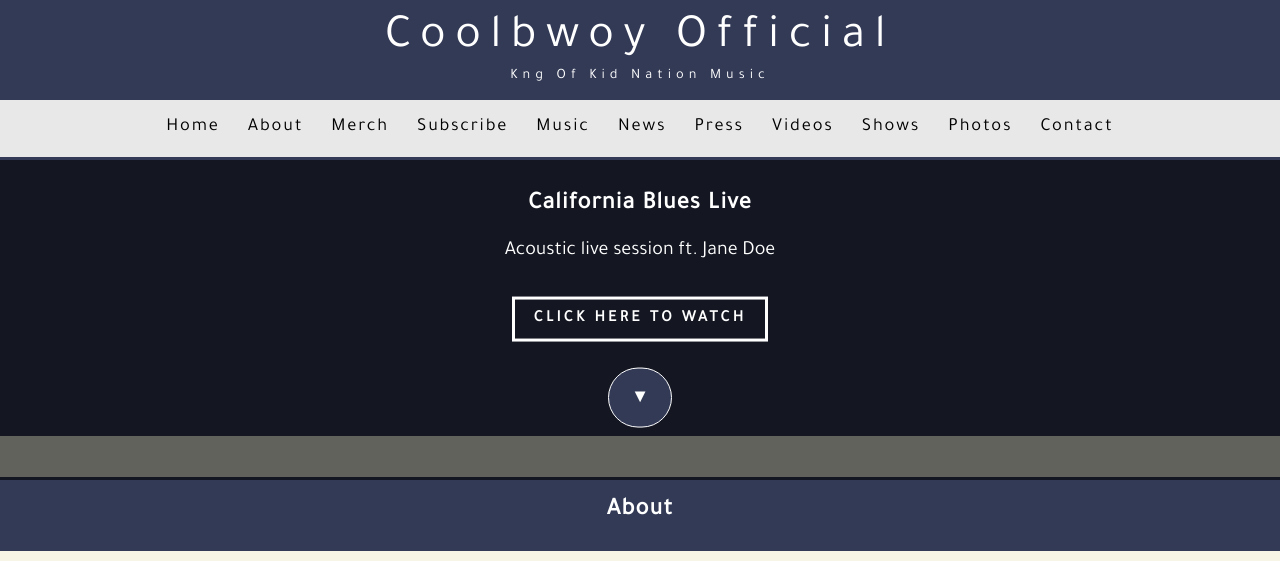
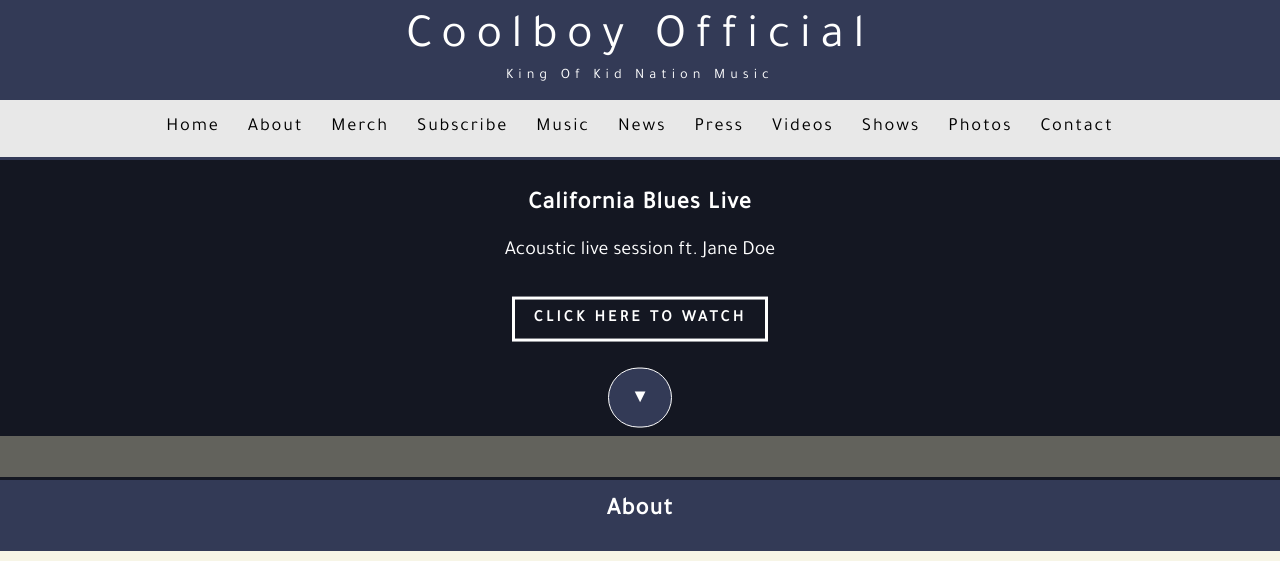
Before and after one commit to Jamesakeluru/Coolboy-Official, a plain HTML site: page index.html in a window 1280 px wide. Shown: the top 561 px of the page. Drawn offline with nearby package versions, Linux system fonts and the light colour scheme; a script that the page names is missing.

Commit message:
Update index.html

```diff
--- a/index.html
+++ b/index.html
@@ -29,8 +29,8 @@
 
     <header>
 		<div id="logo">
-          <h1><a href="index.html">Coolbwoy Official</a></h1>
-		  <h2><a href="index.html">Kng Of Kid Nation Music</a></h2>
+          <h1><a href="index.html">Coolboy Official</a></h1>
+		  <h2><a href="index.html">King Of Kid Nation Music</a></h2>
       </div>
 	 </header>
 
```
